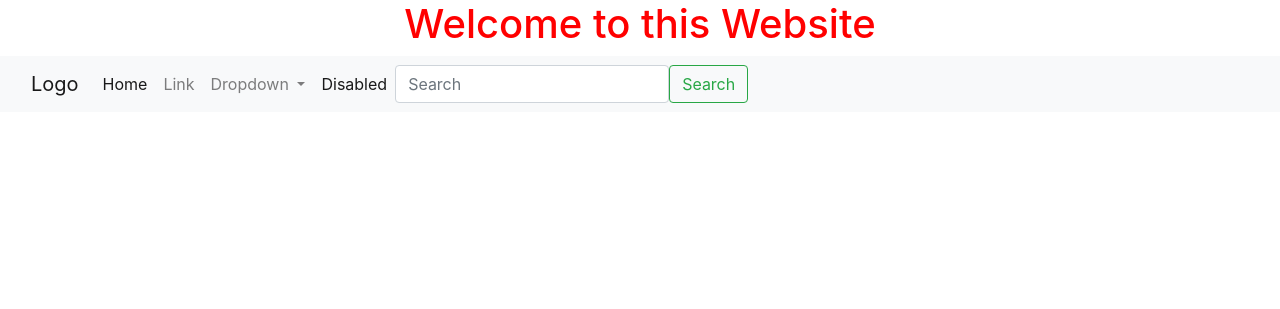
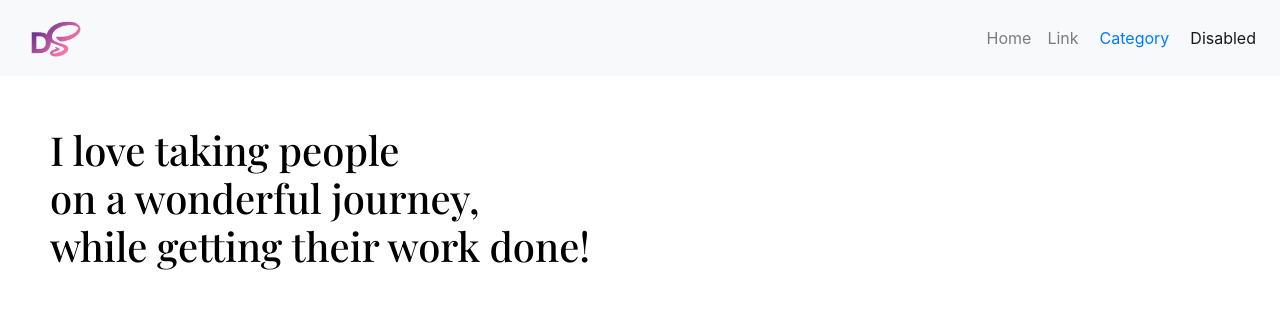
Before and after one commit to densaldanha/densaldanha.github.io, a PHP site: page /home.html in a window 1280 px wide. Shown: the top 309 px of the page. Run offline with PHP 8.4, Linux system fonts and the light colour scheme.

Commit message:
Main Page major Update baseline

```diff
--- a/home.css
+++ b/home.css
@@ -4,3 +4,23 @@ color: red;
 text-align: center;
 
 }
+
+
+#mainText{
+
+    font-family: 'Playfair Display', serif;
+    color: black;
+    float: center;
+    margin: 50px;
+    size: 20dp;
+    text-align: center;
+    margin-top: 50px;
+    white-space: pre-line;
+    text-align: left;
+
+}
+
+#navbarSupportedContent{
+
+    float: right;
+}
--- a/home.html
+++ b/home.html
@@ -12,54 +12,74 @@
     <link rel="stylesheet" href="home.css">
     <!-- JQuery -->
     <script src="https://ajax.googleapis.com/ajax/libs/jquery/3.5.1/jquery.min.js"></script>
+    <!-- Poppins Font -->
+    <link rel="preconnect" href="https://fonts.googleapis.com">
+    <link rel="preconnect" href="https://fonts.gstatic.com" crossorigin>
+    <link
+        href="https://fonts.googleapis.com/css2?family=Poppins:ital,wght@0,100;0,200;0,300;0,400;0,500;0,600;0,700;0,800;0,900;1,100;1,200;1,300;1,400;1,500;1,600;1,700;1,800;1,900&display=swap"
+        rel="stylesheet">
+        <link href="https://fonts.googleapis.com/css2?family=Playfair+Display:wght@500;600;700;800;900&family=Poppins:ital,wght@0,100;0,200;0,300;0,400;0,500;0,600;0,700;0,800;0,900;1,100;1,200;1,300;1,400;1,500;1,600;1,700;1,800;1,900&display=swap" rel="stylesheet">
+
     <title>Welcome to my Portfolio</title>
 </head>
 
 <body>
 
 
-    <h1>Welcome to this Website</h1>
 
     <!-- Navigation Bar -->
 
     <nav class="navbar navbar-expand-lg navbar-light bg-light">
         <div class="container-fluid">
-          <a class="navbar-brand" href="Images/ds_logo.png">Logo</a>
-          <button class="navbar-toggler" type="button" data-bs-toggle="collapse" data-bs-target="#navbarSupportedContent" aria-controls="navbarSupportedContent" aria-expanded="false" aria-label="Toggle navigation">
+
+            <a class="navbar-brand" href="home.html">
+                <img src="/Images/ds_logo.png" alt="logo" height="50px" width="50px" />
+            </a>
+            <button class="navbar-toggler" type="button" data-bs-toggle="collapse"
+                data-bs-target="#navbarSupportedContent" aria-controls="navbarSupportedContent" aria-expanded="false"
+                aria-label="Toggle navigation">
                 <span class="navbar-toggler-icon"></span>
             </button>
+        </div>
             <div class="collapse navbar-collapse" id="navbarSupportedContent">
                 <ul class="navbar-nav me-auto mb-2 mb-lg-0">
                     <li class="nav-item">
-                <a class="nav-link active" aria-current="page" href="#">Home</a>
+                        <a class="nav-link Disabled" aria-current="page" href="home.html">Home</a>
                     </li>
                     <li class="nav-item">
-                <a class="nav-link" href="#">Link</a>
+                        <a class="nav-link" href="https://www.youtube.com/channel/UCA5sQ-XuDFD4nEX4GeezW8A">Link</a>
                     </li>
-              <li class="nav-item dropdown">
-                <a class="nav-link dropdown-toggle" href="#" id="navbarDropdown" role="button" data-bs-toggle="dropdown" aria-expanded="false">
-                  Dropdown
-                </a>
-                <ul class="dropdown-menu" aria-labelledby="navbarDropdown">
-                  <li><a class="dropdown-item" href="#">Action</a></li>
-                  <li><a class="dropdown-item" href="#">Another action</a></li>
-                  <li><hr class="dropdown-divider"></li>
-                  <li><a class="dropdown-item" href="#">Something else here</a></li>
-                </ul>
-              </li>
+                    <div class="btn-group">
+                        <button type="button" class="btn btn-link" data-toggle="dropdown" aria-haspopup="true"
+                            aria-expanded="false">
+                            Category
+                        </button>
+                        <div class="dropdown-menu">
+                            <a class="dropdown-item" href="#">Research</a>
+                            <a class="dropdown-item" href="#">Design</a>
+                            <a class="dropdown-item" href="#">Photography</a>
+                            <a class="dropdown-item" href="#">Videos</a>
+                            <div class="dropdown-divider"></div>
+                            <a class="dropdown-item" href="#">Other Projects</a>
+                        </div>
+                    </div>
                     <li class="nav-item">
                         <a class="nav-link active" href="#" tabindex="-1" aria-disabled="true">Disabled</a>
                     </li>
                 </ul>
-            <form class="d-flex">
-              <input class="form-control me-2" type="search" placeholder="Search" aria-label="Search">
-              <button class="btn btn-outline-success" type="submit">Search</button>
-            </form>
             </div>
-        </div>
+
     </nav>
 
     <!-- Navigation Bar Ends -->
+
+    <div class="headingText">
+
+        <h1 id="mainText">I love taking people
+            on a wonderful journey,
+            while getting their work done!</h1>
+
+    </div>
 
 
 
```
Lines whose indentation alone changed are shown as unchanged.
